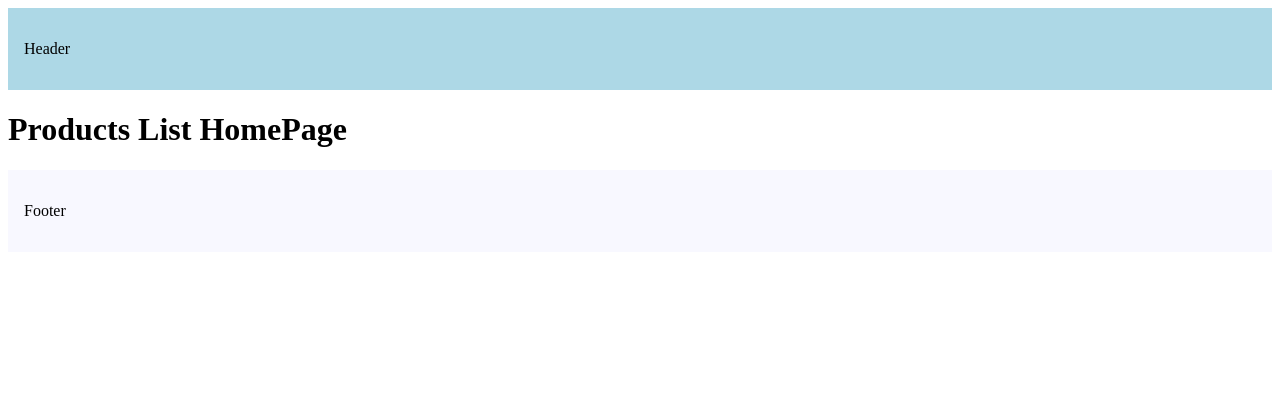
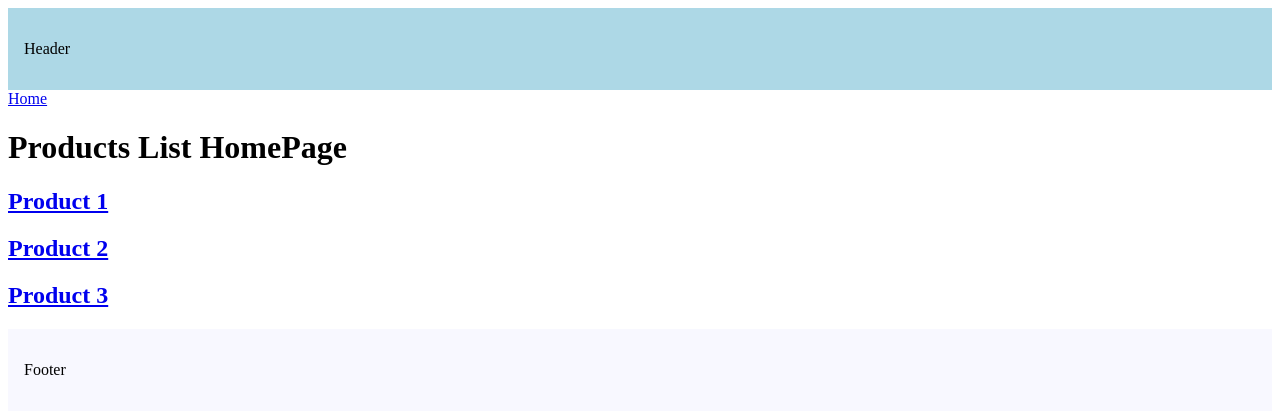
Before and after one commit to Mandalapuanusha/NextJSApp, a Next.js app: page /products in a window 1280 px wide. Shown: the top 414 px of the page. Built offline with nearby package versions, Linux system fonts and the light colour scheme.

Commit message:
UI Link based Component Navigation - Example 1 hardcoding dynamic routes

```diff
--- a/src/app/products/ProductHomePage.tsx
+++ b/src/app/products/ProductHomePage.tsx
@@ -1,5 +1,17 @@
+import Link from "next/link"
+
+type Props = {
+    params:
+    {
+        productId: number;
+    }
+};
 export default function ProductsHome() {
     return (<>
-    <h1>Products List HomePage</h1>
+        <Link href="/"> Home</Link>
+        <h1>Products List HomePage</h1>
+        <h2> <Link href="/products/1"> Product 1</Link></h2>
+        <h2> <Link href="/products/2"> Product 2</Link></h2>
+        <h2> <Link href="/products/3"> Product 3</Link></h2>
     </>)
 }
```
Also changed, not shown: src/app/page.tsx (+11 -4 lines).
